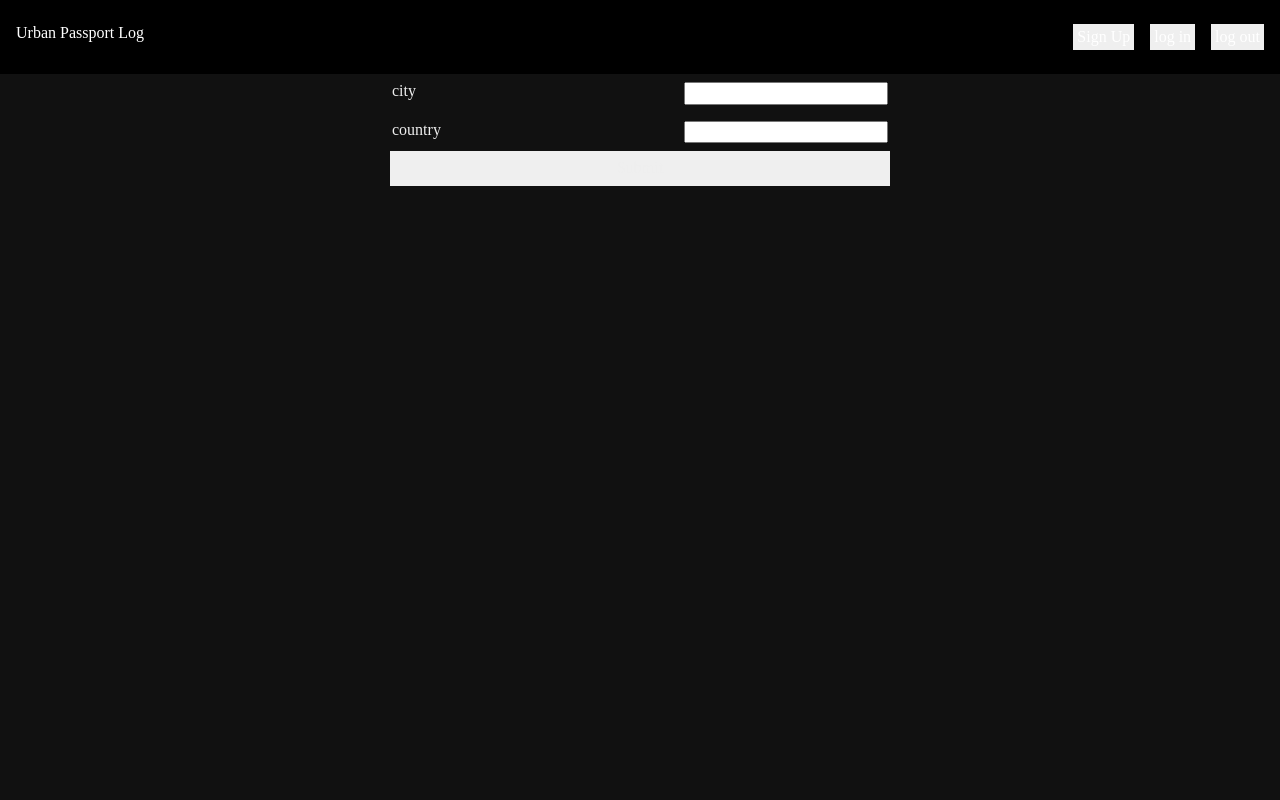
After one commit to hojoon0724/seal_project2, a Node server app: page /index/new in a window 1280 px wide. The commit adds this page. Run offline with Node 20, Linux system fonts and the light colour scheme; some libraries are stand-ins or nearby versions.

Commit message:
can post, seed, show

```diff
--- a/public/style.css
+++ b/public/style.css
@@ -128,3 +128,23 @@ button {
   align-items: center;
   z-index: 2;
 }
+
+.enter-place-container {
+  margin: 0 auto;
+  max-width: 500px;
+}
+
+.enter-place {
+  display: flex;
+  flex-direction: column;
+  justify-content: start;
+}
+
+.enter-place > * {
+  padding: 8px 2px;
+}
+
+.enter-place > label {
+  display: flex;
+  justify-content: space-between;
+}
--- a/server.js
+++ b/server.js
@@ -6,6 +6,7 @@ const express = require("express");
 const morgan = require("morgan");
 const methodOverride = require("method-override");
 const mongoose = require("mongoose");
+const seedData = require("./models/seed");
 
 // -----------------------------------------------------
 // Connection
@@ -20,34 +21,63 @@ mongoose.connection.on("error", (error) => console.log("Error" + error));
 // Application Object
 // -----------------------------------------------------
 const app = express();
+const Location = require("./models/Location");
 
 // -----------------------------------------------------
 // Middleware
 // -----------------------------------------------------
 app.use(morgan("dev"));
+app.use(express.urlencoded({ extended: true }));
 app.use(express.static("public"));
+app.use(methodOverride("_method"));
+app.use((req, res, next) => {
+  req.model = {
+    Location,
+    seedData,
+  };
+  next();
+});
 
 // -----------------------------------------------------
 // Routes INDUCESS
 // -----------------------------------------------------
 // Index
-app.get("/index", (req, res) => {
-  res.render("index.ejs");
+app.get("/index", async (req, res) => {
+  let allCities = await Location.find({});
+  console.log(allCities);
+  res.render("index.ejs", { allCities });
 });
 
 // New
+app.get("/index/new", (req, res) => {
+  res.render("new.ejs");
+});
 
 // Delete
 
 // Update
 
 // Create
+app.post("/index", async (req, res) => {
+  console.log(req.body);
+  let location = await Location.create(req.body);
+});
 
 // Edit
 
 // Seed
+app.get("/index/seed", async (req, res) => {
+  console.log("seeding DB");
+  await Location.deleteMany({});
+  await Location.create(req.model.seedData);
+  res.redirect("/index");
+});
 
 // Show
+app.get("/index/:id", async (req, res) => {
+  let locationDetails = await Location.findById(req.params.id);
+  res.render("show.ejs", { locationDetails });
+});
 
 // -----------------------------------------------------
 // GET requests
--- /dev/null
+++ b/views/new.ejs
@@ -0,0 +1,23 @@
+<!DOCTYPE html>
+<html lang="en">
+  <%- include("./partials/head.ejs") %>
+  <body>
+    <%- include("./partials/nav.ejs") %>
+    <div class="enter-place-container">
+      <form action="/index" method="post" class="enter-place">
+        <!-- <label>geonameid<input type="text" name="geonameid" /></label> -->
+        <label>city<input type="text" name="city" /></label>
+        <label>country<input type="text" name="country" /></label>
+        <!-- <label>urban_area<input type="text" name="urban_area" /></label>
+        <label>population<input type="text" name="population" /></label>
+        <label>coordinates<input type="text" name="coordinates" /></label>
+        <label>desktop_img<input type="text" name="desktop_img" /></label>
+        <label>mobile_img<input type="text" name="mobile_img" /></label>
+        <label>status<input type="text" name="status" /></label>
+        <label>date<input type="text" name="date" /></label>
+        <label>creator<input type="text" name="creator" /></label> -->
+        <button>Submit</button>
+      </form>
+    </div>
+  </body>
+</html>
```
Also changed, not shown: models/Location.js (+11 -12 lines), models/seed.js (added, +10 -0 lines), views/index.ejs (+11 -2 lines), views/show.ejs (+11 -0 lines).
